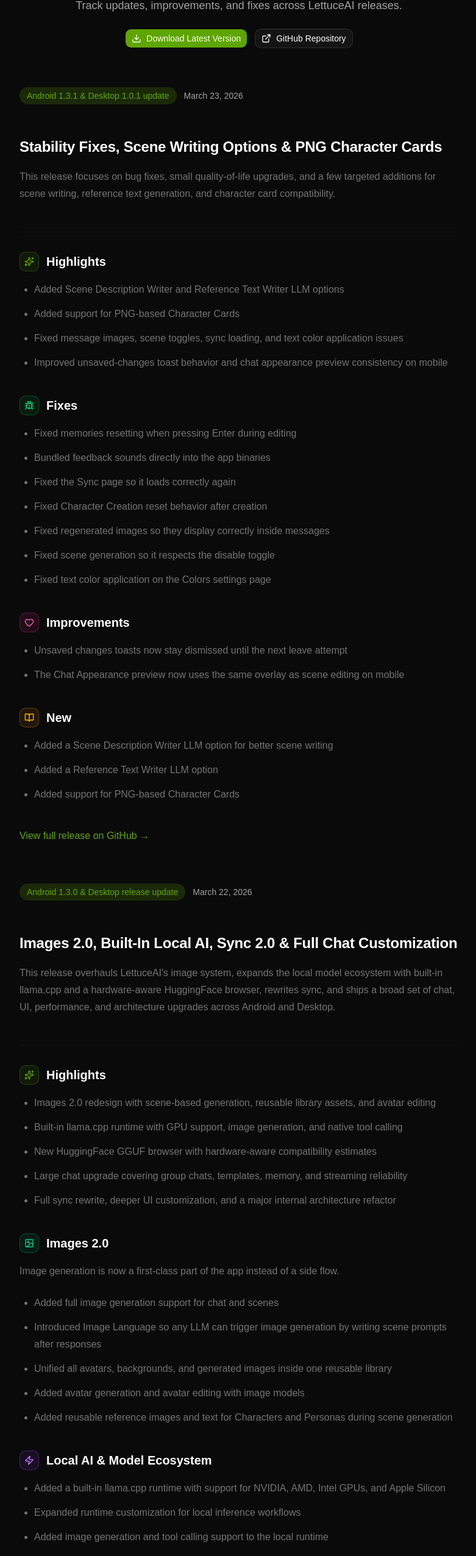
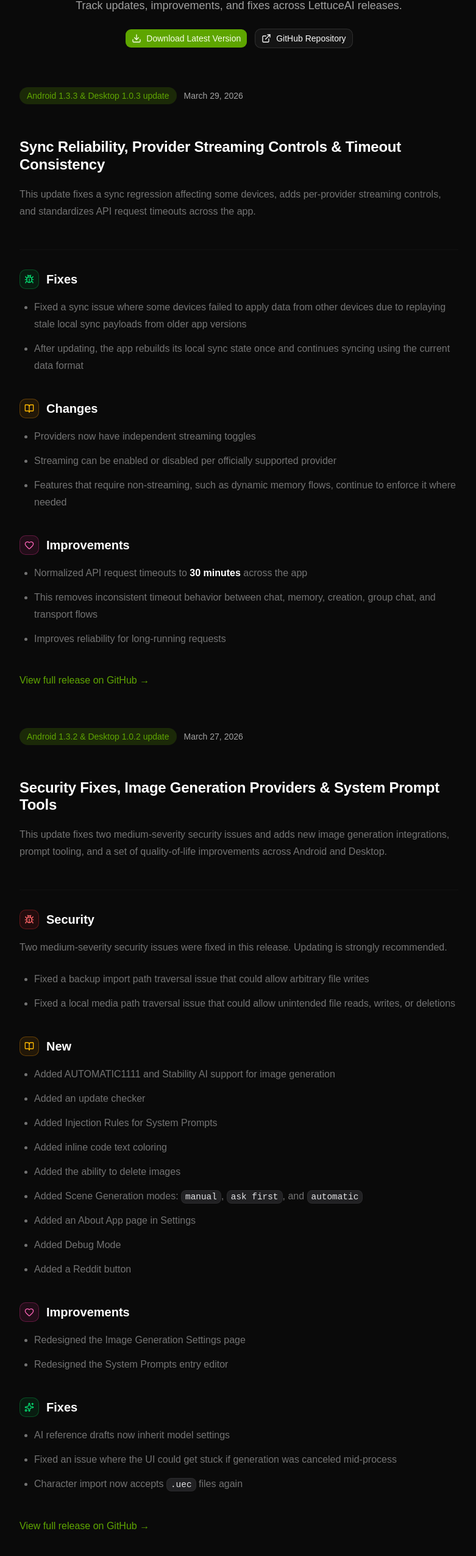
Before and after one commit to LettuceAI/website, a React (Vite) app: page /changelog in a window 1280 px wide. Shown: the part 227-2779 px from the top of the page at 61% size, without its empty margins (248-1029 px from the left). Built offline with nearby package versions, Linux system fonts and the light colour scheme.

Commit message:
feat(changelog): add 1.3.2 and 1.3.3 release notes

```diff
--- a/src/pages/ChangelogPage.tsx
+++ b/src/pages/ChangelogPage.tsx
@@ -61,6 +61,230 @@
             </div>
           </motion.div>
 
+          {/* Android 1.3.3 & Desktop 1.0.3 update */}
+          <motion.article
+            initial={{ opacity: 0, y: 20 }}
+            animate={{ opacity: 1, y: 0 }}
+            transition={{ duration: 0.5, delay: 0.02 }}
+            className="prose prose-invert max-w-none mb-16"
+          >
+            <div className="not-prose mb-8 pb-6 border-b border-border/30">
+              <div className="flex items-center gap-3 mb-2">
+                <span className="px-3 py-1 rounded-full bg-primary/20 text-primary text-sm font-medium">
+                  Android 1.3.3 & Desktop 1.0.3 update
+                </span>
+                <span className="text-muted-foreground text-sm">
+                  March 29, 2026
+                </span>
+              </div>
+              <h2 className="text-2xl sm:text-3xl font-bold text-white mb-3">
+                Sync Reliability, Provider Streaming Controls & Timeout
+                Consistency
+              </h2>
+              <p className="text-muted-foreground">
+                This update fixes a sync regression affecting some devices, adds
+                per-provider streaming controls, and standardizes API request
+                timeouts across the app.
+              </p>
+            </div>
+
+            <section className="mb-10">
+              <div className="flex items-center gap-3 mb-4 not-prose">
+                <div className="w-8 h-8 rounded-lg bg-green-500/10 border border-green-500/30 flex items-center justify-center shrink-0">
+                  <Bug className="w-4 h-4 text-green-400" />
+                </div>
+                <span className="text-xl font-semibold text-white">Fixes</span>
+              </div>
+              <ul>
+                <li>
+                  Fixed a sync issue where some devices failed to apply data
+                  from other devices due to replaying stale local sync payloads
+                  from older app versions
+                </li>
+                <li>
+                  After updating, the app rebuilds its local sync state once and
+                  continues syncing using the current data format
+                </li>
+              </ul>
+            </section>
+
+            <section className="mb-10">
+              <div className="flex items-center gap-3 mb-4 not-prose">
+                <div className="w-8 h-8 rounded-lg bg-amber-500/10 border border-amber-500/30 flex items-center justify-center shrink-0">
+                  <BookOpen className="w-4 h-4 text-amber-400" />
+                </div>
+                <span className="text-xl font-semibold text-white">
+                  Changes
+                </span>
+              </div>
+              <ul>
+                <li>Providers now have independent streaming toggles</li>
+                <li>
+                  Streaming can be enabled or disabled per officially supported
+                  provider
+                </li>
+                <li>
+                  Features that require non-streaming, such as dynamic memory
+                  flows, continue to enforce it where needed
+                </li>
+              </ul>
+            </section>
+
+            <section className="mb-10">
+              <div className="flex items-center gap-3 mb-4 not-prose">
+                <div className="w-8 h-8 rounded-lg bg-pink-500/10 border border-pink-500/30 flex items-center justify-center shrink-0">
+                  <Heart className="w-4 h-4 text-pink-400" />
+                </div>
+                <span className="text-xl font-semibold text-white">
+                  Improvements
+                </span>
+              </div>
+              <ul>
+                <li>
+                  Normalized API request timeouts to <strong>30 minutes</strong>{" "}
+                  across the app
+                </li>
+                <li>
+                  This removes inconsistent timeout behavior between chat,
+                  memory, creation, group chat, and transport flows
+                </li>
+                <li>Improves reliability for long-running requests</li>
+              </ul>
+            </section>
+
+            <p className="not-prose">
+              <a
+                href="https://github.com/LettuceAI/app/releases"
+                target="_blank"
+                rel="noopener noreferrer"
+              >
+                View full release on GitHub →
+              </a>
+            </p>
+          </motion.article>
+
+          {/* Android 1.3.2 & Desktop 1.0.2 update */}
+          <motion.article
+            initial={{ opacity: 0, y: 20 }}
+            animate={{ opacity: 1, y: 0 }}
+            transition={{ duration: 0.5, delay: 0.025 }}
+            className="prose prose-invert max-w-none mb-16"
+          >
+            <div className="not-prose mb-8 pb-6 border-b border-border/30">
+              <div className="flex items-center gap-3 mb-2">
+                <span className="px-3 py-1 rounded-full bg-primary/20 text-primary text-sm font-medium">
+                  Android 1.3.2 & Desktop 1.0.2 update
+                </span>
+                <span className="text-muted-foreground text-sm">
+                  March 27, 2026
+                </span>
+              </div>
+              <h2 className="text-2xl sm:text-3xl font-bold text-white mb-3">
+                Security Fixes, Image Generation Providers & System Prompt Tools
+              </h2>
+              <p className="text-muted-foreground">
+                This update fixes two medium-severity security issues and adds
+                new image generation integrations, prompt tooling, and a set of
+                quality-of-life improvements across Android and Desktop.
+              </p>
+            </div>
+
+            <section className="mb-10">
+              <div className="flex items-center gap-3 mb-4 not-prose">
+                <div className="w-8 h-8 rounded-lg bg-red-500/10 border border-red-500/30 flex items-center justify-center shrink-0">
+                  <Bug className="w-4 h-4 text-red-400" />
+                </div>
+                <span className="text-xl font-semibold text-white">
+                  Security
+                </span>
+              </div>
+              <p className="text-muted-foreground">
+                Two medium-severity security issues were fixed in this release.
+                Updating is strongly recommended.
+              </p>
+              <ul>
+                <li>
+                  Fixed a backup import path traversal issue that could allow
+                  arbitrary file writes
+                </li>
+                <li>
+                  Fixed a local media path traversal issue that could allow
+                  unintended file reads, writes, or deletions
+                </li>
+              </ul>
+            </section>
+
+            <section className="mb-10">
+              <div className="flex items-center gap-3 mb-4 not-prose">
+                <div className="w-8 h-8 rounded-lg bg-amber-500/10 border border-amber-500/30 flex items-center justify-center shrink-0">
+                  <BookOpen className="w-4 h-4 text-amber-400" />
+                </div>
+                <span className="text-xl font-semibold text-white">New</span>
+              </div>
+              <ul>
+                <li>
+                  Added AUTOMATIC1111 and Stability AI support for image
+                  generation
+                </li>
+                <li>Added an update checker</li>
+                <li>Added Injection Rules for System Prompts</li>
+                <li>Added inline code text coloring</li>
+                <li>Added the ability to delete images</li>
+                <li>
+                  Added Scene Generation modes: <code>manual</code>,{" "}
+                  <code>ask first</code>, and <code>automatic</code>
+                </li>
+                <li>Added an About App page in Settings</li>
+                <li>Added Debug Mode</li>
+                <li>Added a Reddit button</li>
+              </ul>
+            </section>
+
+            <section className="mb-10">
+              <div className="flex items-center gap-3 mb-4 not-prose">
+                <div className="w-8 h-8 rounded-lg bg-pink-500/10 border border-pink-500/30 flex items-center justify-center shrink-0">
+                  <Heart className="w-4 h-4 text-pink-400" />
+                </div>
+                <span className="text-xl font-semibold text-white">
+                  Improvements
+                </span>
+              </div>
+              <ul>
+                <li>Redesigned the Image Generation Settings page</li>
+                <li>Redesigned the System Prompts entry editor</li>
+              </ul>
+            </section>
+
+            <section className="mb-10">
+              <div className="flex items-center gap-3 mb-4 not-prose">
+                <div className="w-8 h-8 rounded-lg bg-green-500/10 border border-green-500/30 flex items-center justify-center shrink-0">
+                  <Sparkles className="w-4 h-4 text-green-400" />
+                </div>
+                <span className="text-xl font-semibold text-white">Fixes</span>
+              </div>
+              <ul>
+                <li>AI reference drafts now inherit model settings</li>
+                <li>
+                  Fixed an issue where the UI could get stuck if generation was
+                  canceled mid-process
+                </li>
+                <li>
+                  Character import now accepts <code>.uec</code> files again
+                </li>
+              </ul>
+            </section>
+
+            <p className="not-prose">
+              <a
+                href="https://github.com/LettuceAI/app/releases"
+                target="_blank"
+                rel="noopener noreferrer"
+              >
+                View full release on GitHub →
+              </a>
+            </p>
+          </motion.article>
+
           {/* Android 1.3.1 & Desktop 1.0.1 update */}
           <motion.article
             initial={{ opacity: 0, y: 20 }}
```
